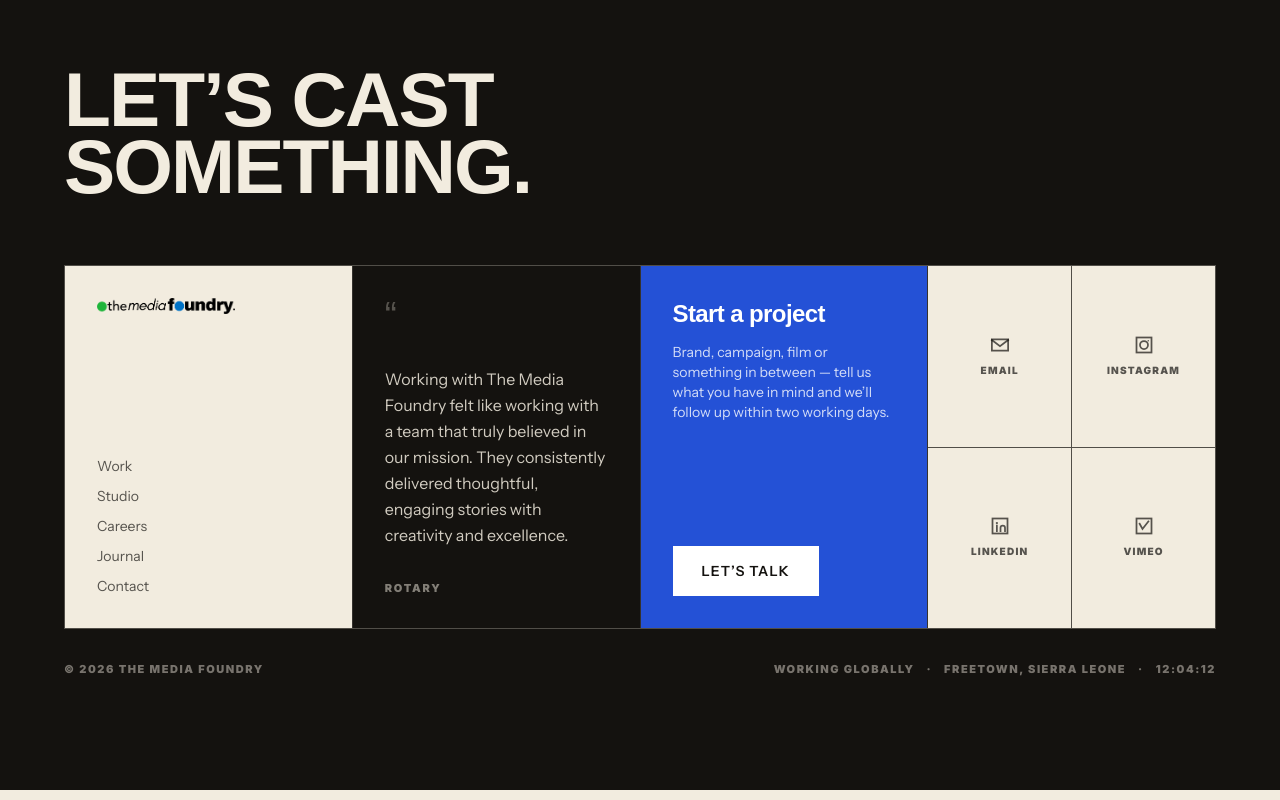
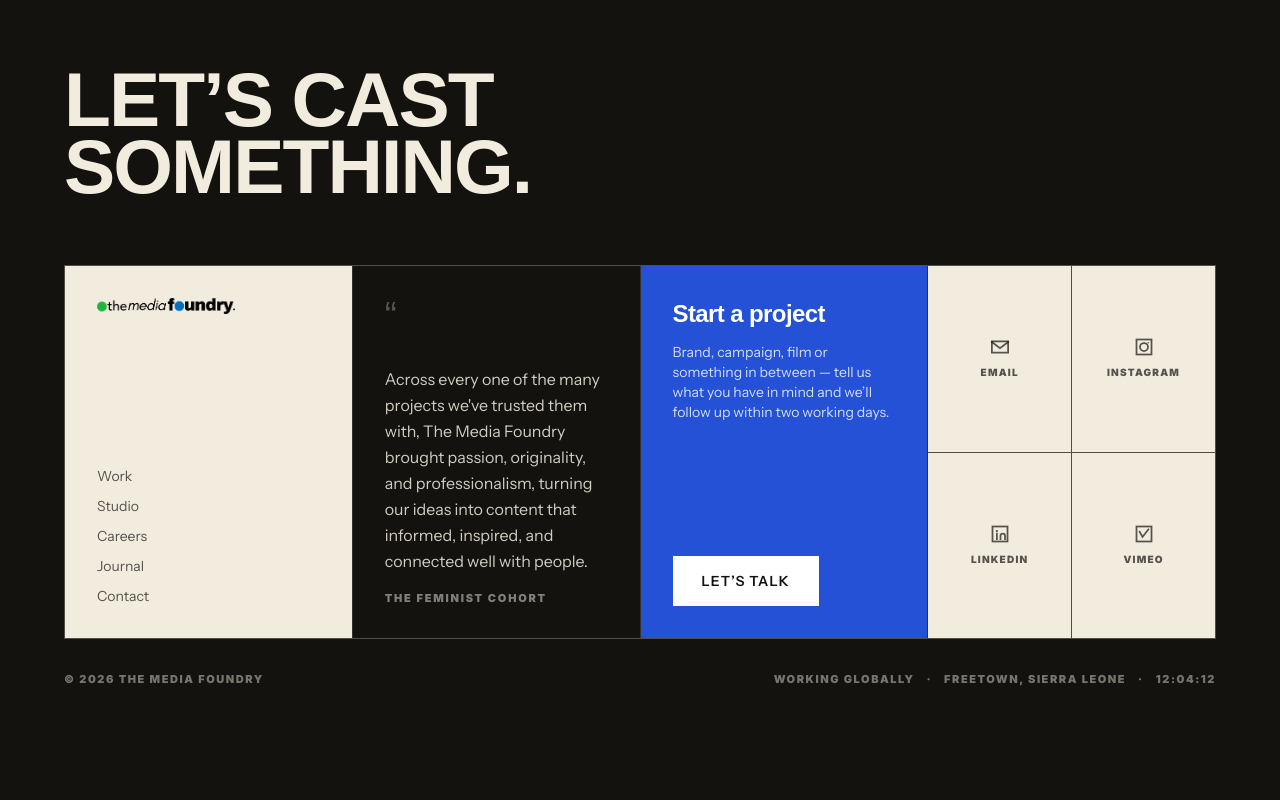
Before and after one commit to kensawawe/mediafoundrysl, a Next.js app: page / in a window 1280 px wide. Shown: the part 7561-8361 px from the top of the page. Built offline with nearby package versions, Linux system fonts and the light colour scheme; a web font is replaced by a local one.

Commit message:
Rotate the footer testimonial through all clients
Was pinned to Rotary's quote; now cycles through all five clients
every 6 seconds with a soft crossfade, matching the transition style
already used by the homepage testimonials carousel.

```diff
--- a/components/layout/Footer.tsx
+++ b/components/layout/Footer.tsx
@@ -3,6 +3,7 @@
 import { useEffect, useState } from "react";
 import Link from "next/link";
 import { useTheme } from "next-themes";
+import { AnimatePresence, motion } from "framer-motion";
 import { Container } from "@/components/ui/Container";
 import { Magnetic } from "@/components/ui/Magnetic";
 import { Button } from "@/components/ui/Button";
@@ -92,7 +93,16 @@ export function Footer() {
   // that resolves to. Default to the light-theme assumption pre-mount to
   // match the server-rendered markup (ThemeProvider's defaultTheme).
   const onDarkSurface = !mounted || resolvedTheme === "light";
-  const featuredQuote = testimonials.find((t) => t.id === "rotary") ?? testimonials[0];
+  const [quoteIndex, setQuoteIndex] = useState(0);
+
+  useEffect(() => {
+    const id = setInterval(() => {
+      setQuoteIndex((i) => (i + 1) % testimonials.length);
+    }, 6000);
+    return () => clearInterval(id);
+  }, []);
+
+  const featuredQuote = testimonials[quoteIndex];
 
   const socialIcons = [
     { label: "Email", href: `mailto:${site.email}` },
@@ -143,16 +153,26 @@ export function Footer() {
             </nav>
           </div>
 
-          <div className="flex flex-col justify-between gap-8 bg-ink p-8 text-paper">
+          <div className="flex flex-col justify-between gap-8 overflow-hidden bg-ink p-8 text-paper">
             <span aria-hidden className="font-display text-4xl leading-none text-paper/30">
               &ldquo;
             </span>
-            <p className="font-body text-base leading-relaxed text-paper/85">
-              {featuredQuote.quote}
-            </p>
-            <span className="font-mono text-[11px] uppercase tracking-[0.16em] text-paper/50">
-              {featuredQuote.name}
-            </span>
+            <AnimatePresence mode="wait">
+              <motion.div
+                key={featuredQuote.id}
+                initial={{ opacity: 0, y: 8 }}
+                animate={{ opacity: 1, y: 0 }}
+                exit={{ opacity: 0, y: -8 }}
+                transition={{ duration: 0.5, ease: [0.22, 1, 0.36, 1] }}
+              >
+                <p className="font-body text-base leading-relaxed text-paper/85">
+                  {featuredQuote.quote}
+                </p>
+                <span className="mt-4 block font-mono text-[11px] uppercase tracking-[0.16em] text-paper/50">
+                  {featuredQuote.name}
+                </span>
+              </motion.div>
+            </AnimatePresence>
           </div>
 
           <div className="flex flex-col justify-between gap-8 bg-accent-fill p-8 text-white">
```
